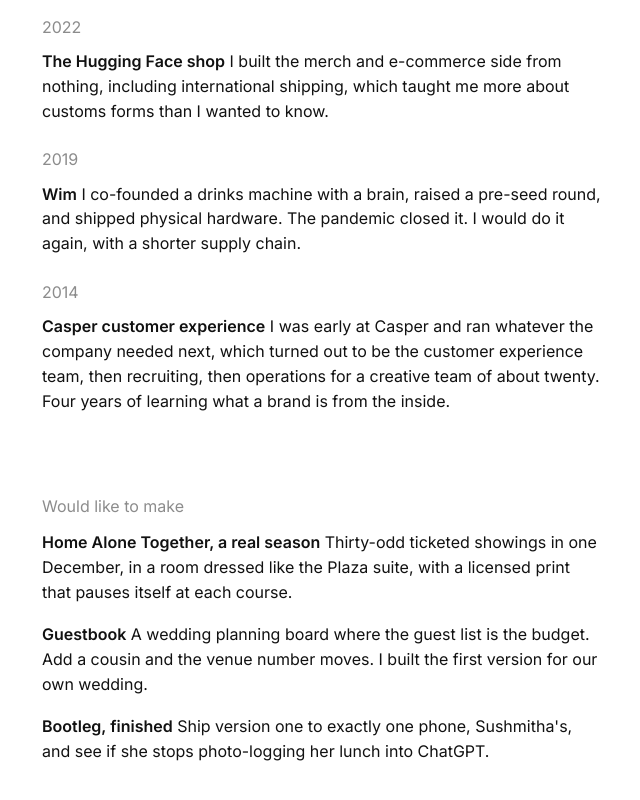
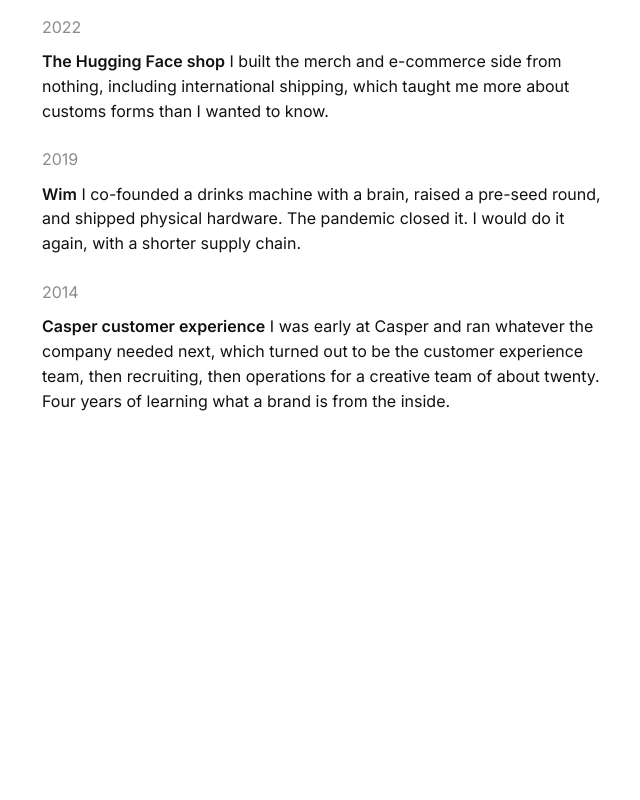
Before and after one commit to scedel/scottedelstein.org, a plain HTML site: page index.html in a window 1280 px wide. Shown: the part 731-1531 px from the top of the page, without its empty margins (318-958 px from the left). After the commit the page ends 1225 px from the top, so only its background shows below. Drawn offline with Linux system fonts and the light colour scheme.

Commit message:
Remove Would like to make for now; add CNAME for scottedelstein.org
Co-Authored-By: Claude Fable 5.1 <noreply@anthropic.com>

```diff
--- a/index.html
+++ b/index.html
@@ -4,7 +4,7 @@
 <meta charset="utf-8">
 <meta name="viewport" content="width=device-width,initial-scale=1">
 <title>Scott Edelstein</title>
-<meta name="description" content="Scott Edelstein. Things I have made and things I would like to make.">
+<meta name="description" content="Scott Edelstein. Things I have made.">
 <link rel="preconnect" href="https://fonts.googleapis.com">
 <link rel="preconnect" href="https://fonts.gstatic.com" crossorigin>
 <link rel="stylesheet" href="https://fonts.googleapis.com/css2?family=Inter:wght@400..700&display=swap">
@@ -71,11 +71,7 @@ html,body{margin:0;background:var(--bg)}
 <p class="when">2014</p>
 <div class="ent"><p><span class="et">Casper customer experience</span> I was early at Casper and ran whatever the company needed next, which turned out to be the customer experience team, then recruiting, then operations for a creative team of about twenty. Four years of learning what a brand is from the inside.</p></div>
 </section>
-<section class="ents in" style="--d:150ms"><h2>Would like to make</h2>
-<div class="ent"><p><span class="et">Home Alone Together, a real season</span> Thirty-odd ticketed showings in one December, in a room dressed like the Plaza suite, with a licensed print that pauses itself at each course.</p></div>
-<div class="ent"><p><span class="et">Guestbook</span> A wedding planning board where the guest list is the budget. Add a cousin and the venue number moves. I built the first version for our own wedding.</p></div>
-<div class="ent"><p><span class="et">Bootleg, finished</span> Ship version one to exactly one phone, Sushmitha's, and see if she stops photo-logging her lunch into ChatGPT.</p></div>
-</section>
+
 </div>
 </main>
 <script>
```
Also changed, not shown: 1 other file.
